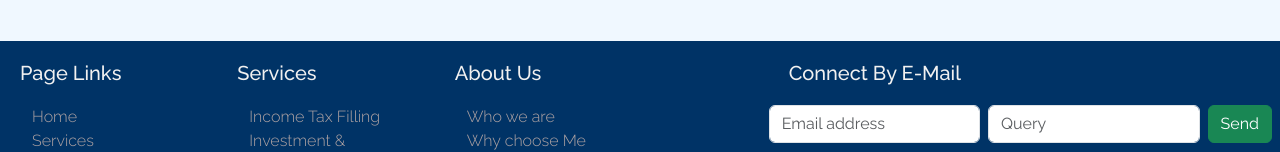
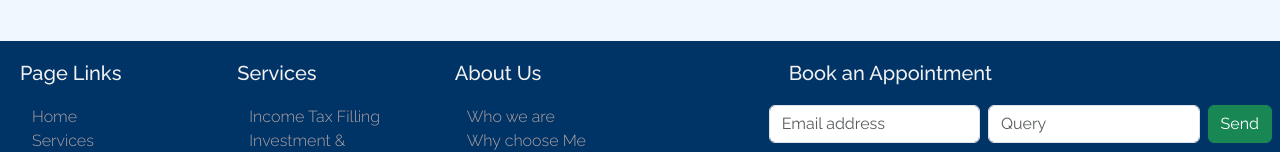
Before and after one commit to nehal76/ca-frontend-vite, a React (Vite) app: page /About_shuaib in a window 1280 px wide. Shown: the part 588-740 px from the top of the page. Built offline with nearby package versions, Linux system fonts and the light colour scheme.

Commit message:
contactUs spel mis-match

```diff
--- a/src/Components/Footer.jsx
+++ b/src/Components/Footer.jsx
@@ -150,7 +150,7 @@ export default function Footer() {
 
         <div className="col-md-5 offset-md-1">
           <form onSubmit={handleSubmit} className="mx-2">
-            <h5 className="footer-subheadings">Connect By E-Mail</h5>
+            <h5 className="footer-subheadings">Book an Appointment</h5>
             <div className="d-flex flex-column flex-sm-row w-100 gap-2">
               <label
                 htmlFor="newsletter1"
```
